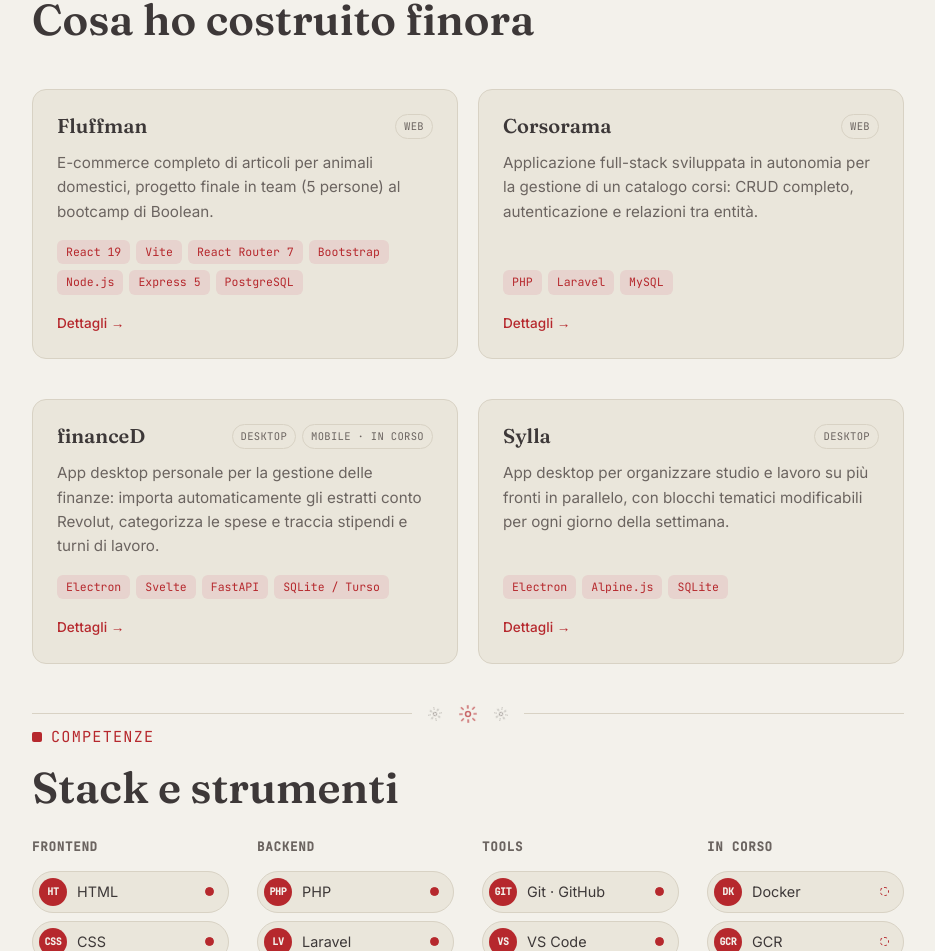
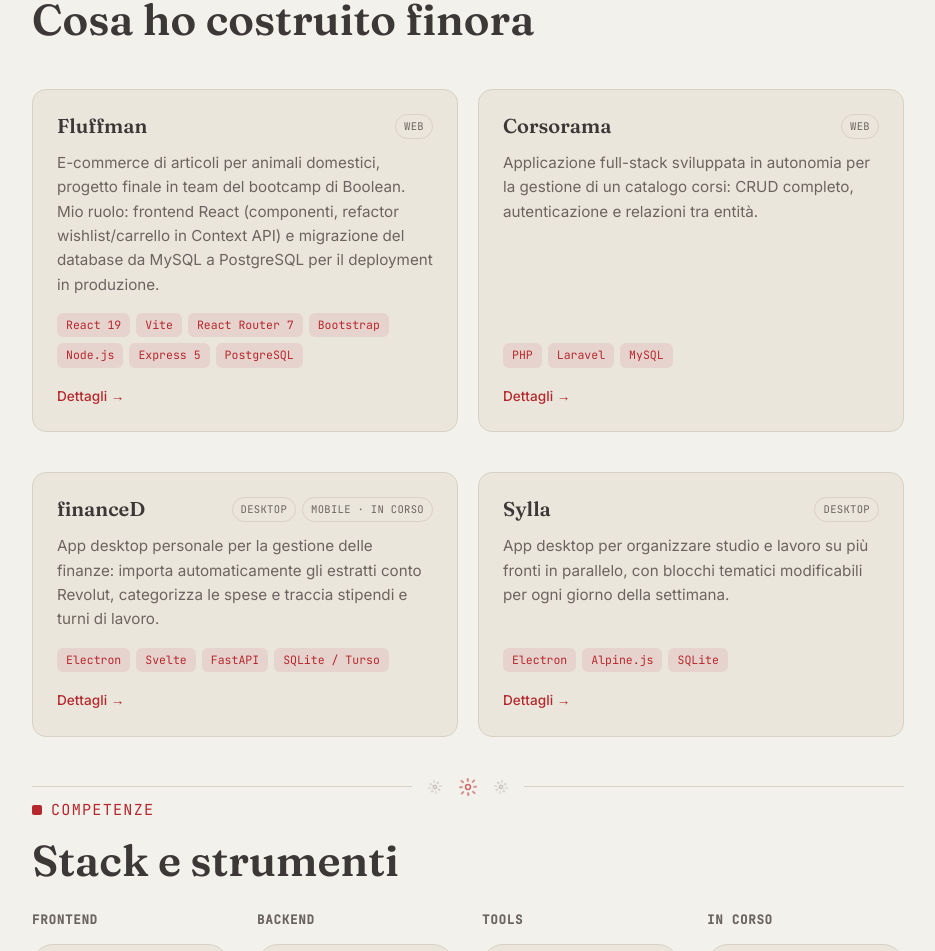
Before and after one commit to mariyadyshkant/mariya-dyshkant-portfolio, a React (Vite) app: page / in a window 1280 px wide. Shown: the part 1146-2097 px from the top of the page, without its empty margins (172-1107 px from the left). Built offline with nearby package versions, Linux system fonts and the light colour scheme.

Commit message:
Update Fluffman project summary to include role details and database migration information

```diff
--- a/src/data/projects.js
+++ b/src/data/projects.js
@@ -9,7 +9,7 @@ const projects = {
     title: 'Fluffman',
     tagline: '*E-commerce di articoli per animali domestici*',
     summary:
-      'E-commerce completo di articoli per animali domestici, progetto finale in team (5 persone) al bootcamp di Boolean.',
+      'E-commerce di articoli per animali domestici, progetto finale in team del bootcamp di Boolean. Mio ruolo: frontend React (componenti, refactor wishlist/carrello in Context API) e migrazione del database da MySQL a PostgreSQL per il deployment in produzione.',
     platforms: ['Web'],
     stack: ['React 19', 'Vite', 'React Router 7', 'Bootstrap', 'Node.js', 'Express 5', 'PostgreSQL'],
     links: {
```
